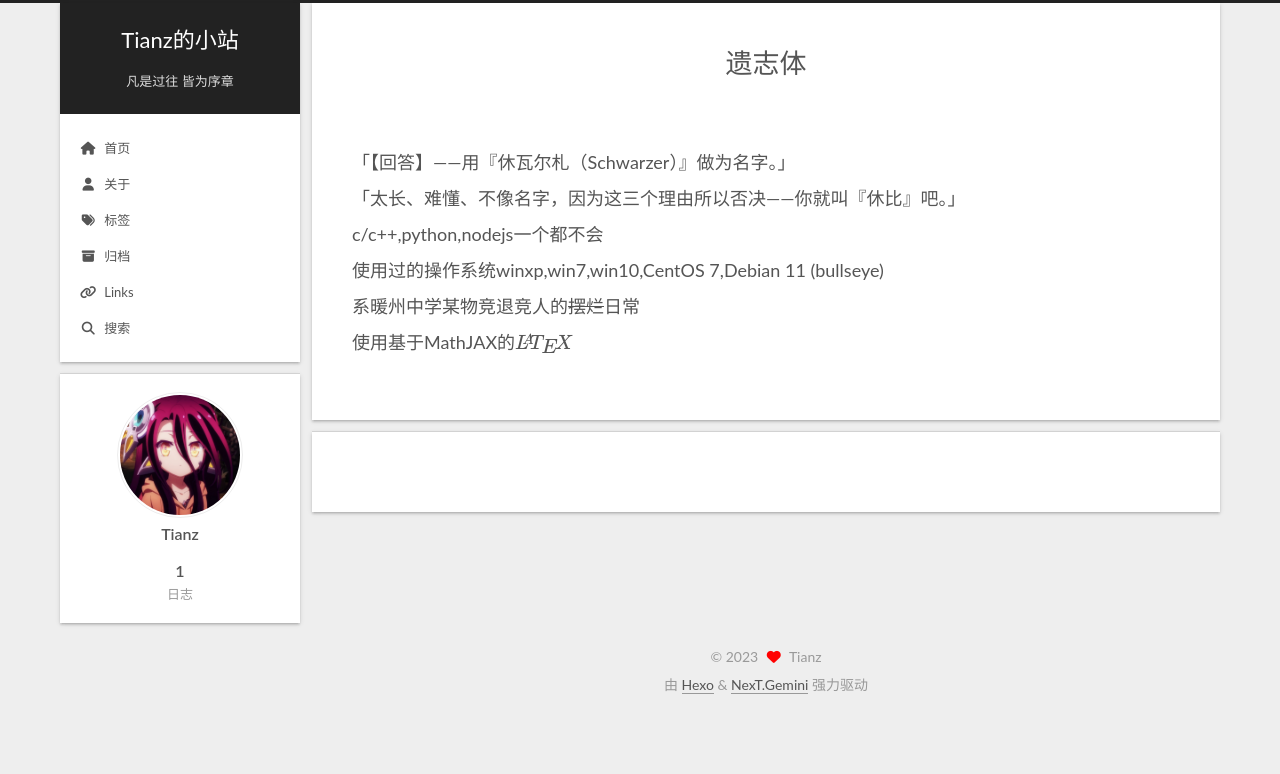
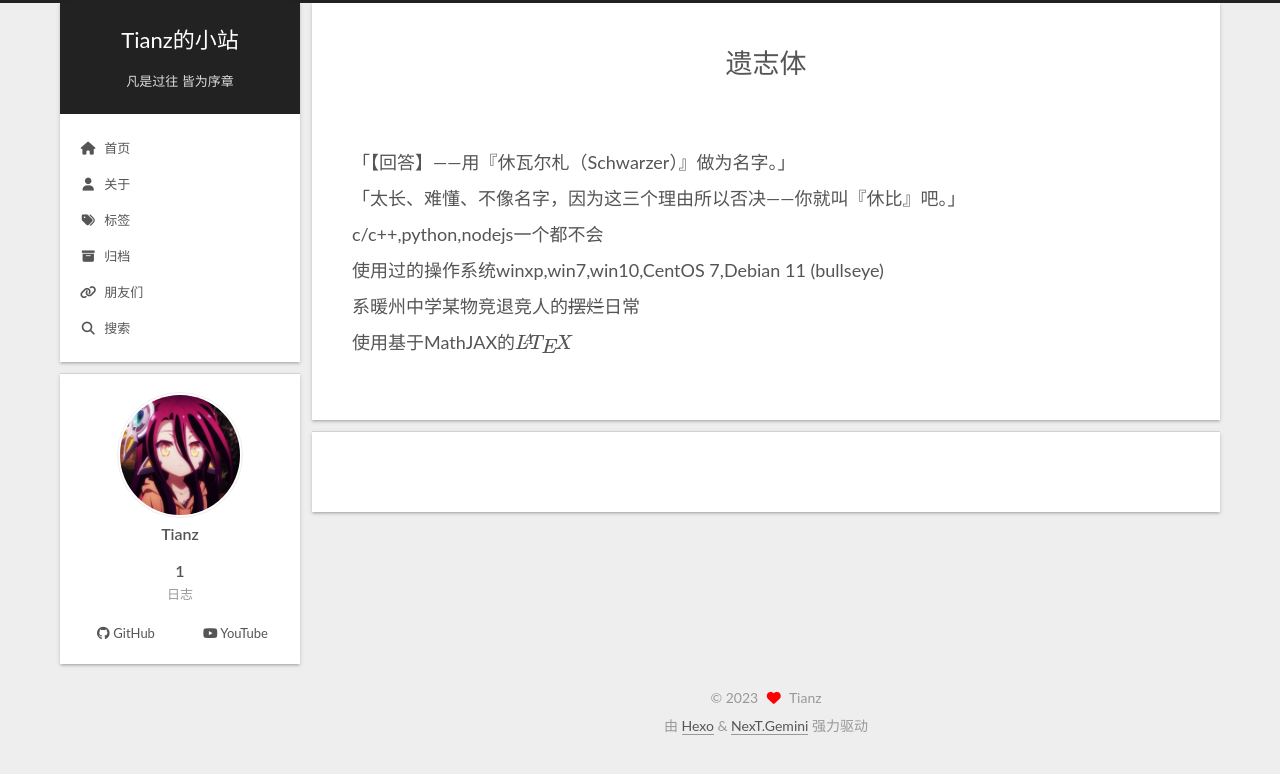
Before and after one commit to beishantianze/hexonext8, a plain HTML site: page about/index.html in a window 1280 px wide. Drawn offline with nearby package versions, Linux system fonts and the light colour scheme; a script that the page names is missing.

Commit message:
Site updated: 2023-12-25 17:25:38

```diff
--- a/about/index.html
+++ b/about/index.html
@@ -89,7 +89,7 @@
 
 
 <nav class="site-nav">
-  <ul class="main-menu menu"><li class="menu-item menu-item-home"><a href="/hexonext8/" rel="section"><i class="fa fa-home fa-fw"></i>首页</a></li><li class="menu-item menu-item-about"><a href="/hexonext8/about/" rel="section"><i class="fa fa-user fa-fw"></i>关于</a></li><li class="menu-item menu-item-tags"><a href="/hexonext8/tags/" rel="section"><i class="fa fa-tags fa-fw"></i>标签</a></li><li class="menu-item menu-item-archives"><a href="/hexonext8/archives/" rel="section"><i class="fa fa-archive fa-fw"></i>归档</a></li><li class="menu-item menu-item-links"><a href="/hexonext8/links/" rel="section"><i class="fa fa-link fa-fw"></i>Links</a></li>
+  <ul class="main-menu menu"><li class="menu-item menu-item-home"><a href="/hexonext8/" rel="section"><i class="fa fa-home fa-fw"></i>首页</a></li><li class="menu-item menu-item-about"><a href="/hexonext8/about/" rel="section"><i class="fa fa-user fa-fw"></i>关于</a></li><li class="menu-item menu-item-tags"><a href="/hexonext8/tags/" rel="section"><i class="fa fa-tags fa-fw"></i>标签</a></li><li class="menu-item menu-item-archives"><a href="/hexonext8/archives/" rel="section"><i class="fa fa-archive fa-fw"></i>归档</a></li><li class="menu-item menu-item-朋友们"><a href="/hexonext8/links/" rel="section"><i class="fa fa-link fa-fw"></i>朋友们</a></li>
       <li class="menu-item menu-item-search">
         <a role="button" class="popup-trigger"><i class="fa fa-search fa-fw"></i>搜索
         </a>
@@ -160,6 +160,14 @@
       </div>
   </nav>
 </div>
+  <div class="links-of-author animated">
+      <span class="links-of-author-item">
+        <a href="https://github.com/beishantianze" title="GitHub → https:&#x2F;&#x2F;github.com&#x2F;beishantianze" rel="noopener me" target="_blank"><i class="fab fa-github fa-fw"></i>GitHub</a>
+      </span>
+      <span class="links-of-author-item">
+        <a href="https://www.youtube.com/@beishantianze" title="YouTube → https:&#x2F;&#x2F;www.youtube.com&#x2F;@beishantianze" rel="noopener me" target="_blank"><i class="fab fa-youtube fa-fw"></i>YouTube</a>
+      </span>
+  </div>
 
         </div>
       </div>
```
Also changed, not shown: archives/2023/12/index.html (+9 -1 lines), archives/2023/index.html (+9 -1 lines), archives/index.html (+9 -1 lines), index.html (+9 -1 lines), links/index.html (+9 -1 lines), post/hello-world.html (+9 -1 lines).
